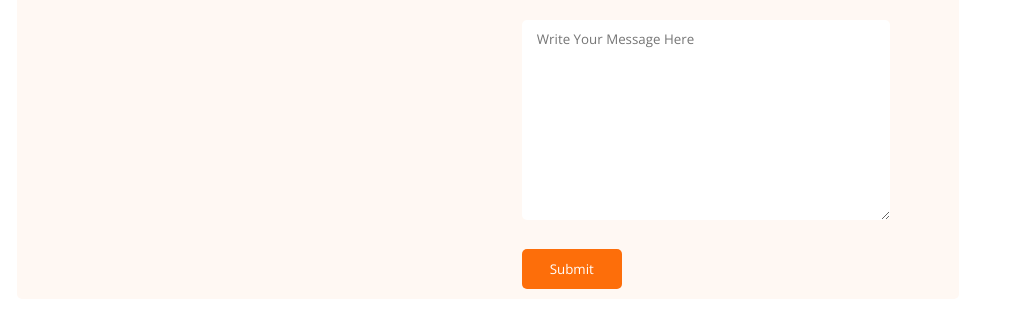
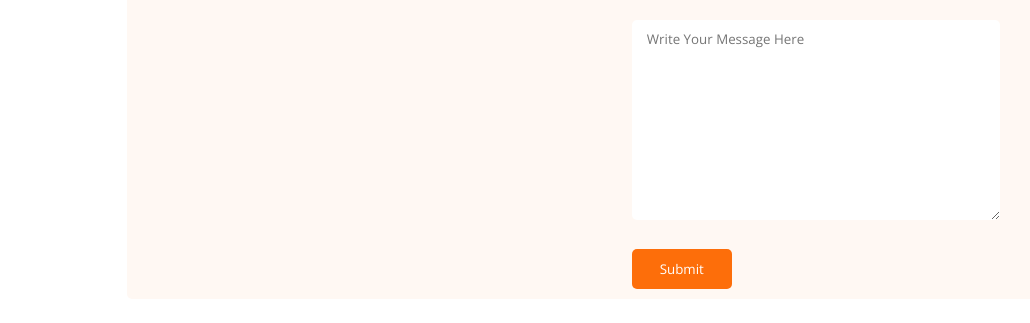
Before and after one commit to Saim-Ahmed007/my-first-website, a plain HTML site: page index.html in a window 1280 px wide. Shown: the part 3267-3590 px from the top of the page, without its empty margins (53-1083 px from the left). Drawn offline with nearby package versions, Linux system fonts and the light colour scheme.

Commit message:
something changes

```diff
--- a/portfolio.css
+++ b/portfolio.css
@@ -185,6 +185,7 @@ skill img {
     display: flex;
     gap: 100px;
     background-color: #FFF8F3;
+    margin: 0px 110px;
     padding: 100px 150px;
     margin-bottom: 100px;
 }
```
